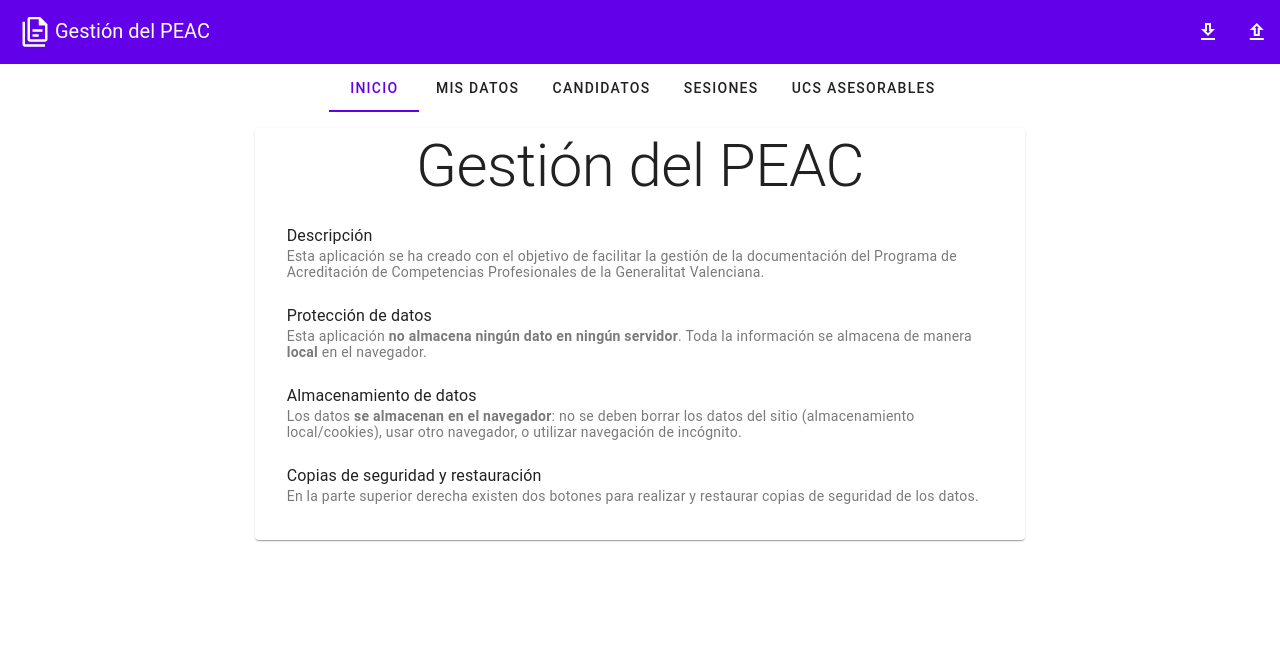
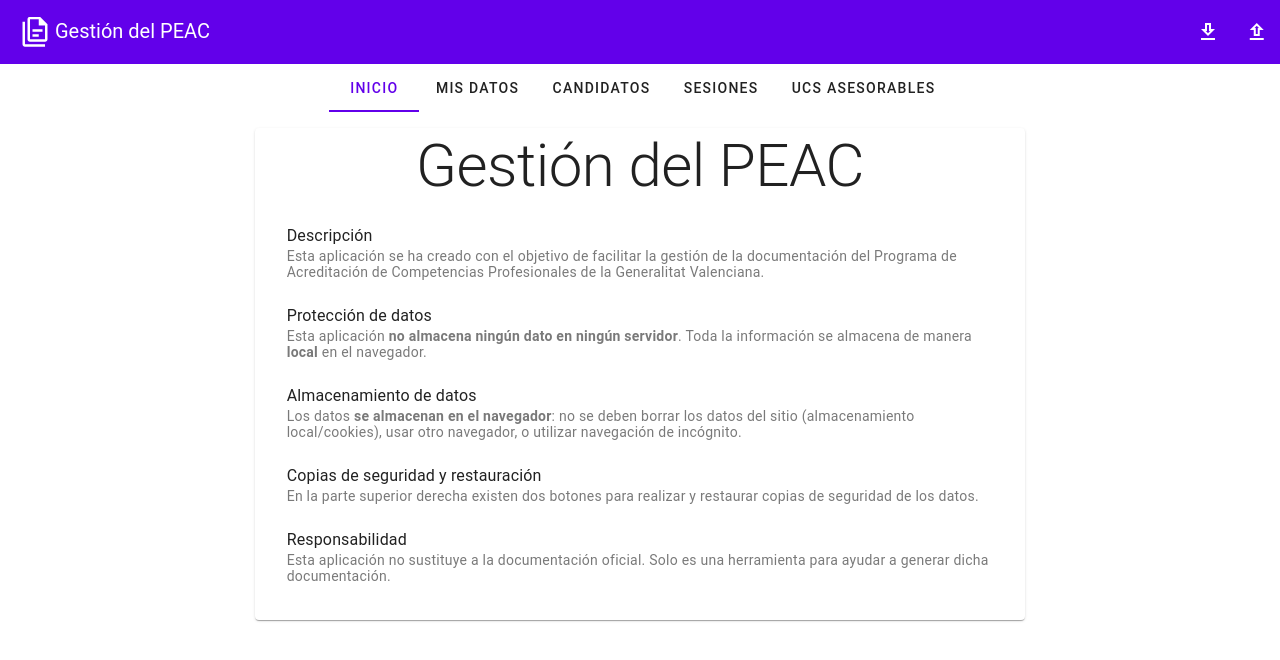
Before and after one commit to pedroprieto/gestion-acreditaciones, a Vue app: page /#/ in a window 1280 px wide. Shown: the top 660 px of the page. Built offline with nearby package versions, Linux system fonts and the light colour scheme.

Commit message:
Texto responsabilidad

```diff
--- a/src/views/Home.vue
+++ b/src/views/Home.vue
@@ -44,6 +44,13 @@
                   datos.</v-list-item-subtitle
                 >
               </v-list-item>
+              <v-list-item>
+                <v-list-item-title>Responsabilidad</v-list-item-title>
+                <v-list-item-subtitle
+                  >Esta aplicación no sustituye a la documentación oficial. Solo
+                  es una herramienta para ayudar a generar dicha documentación.
+                </v-list-item-subtitle>
+              </v-list-item>
             </v-list>
           </v-card-text>
         </v-card>
```
